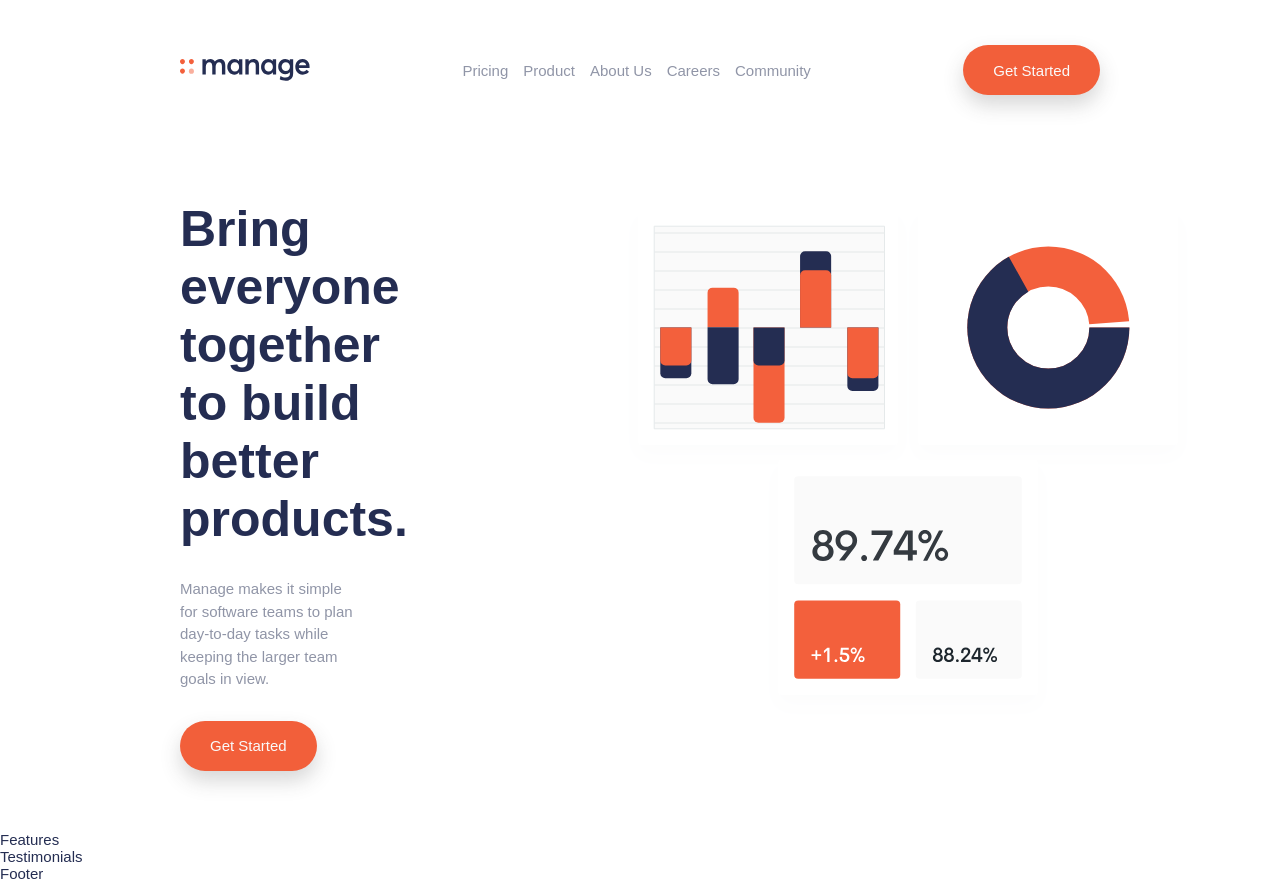
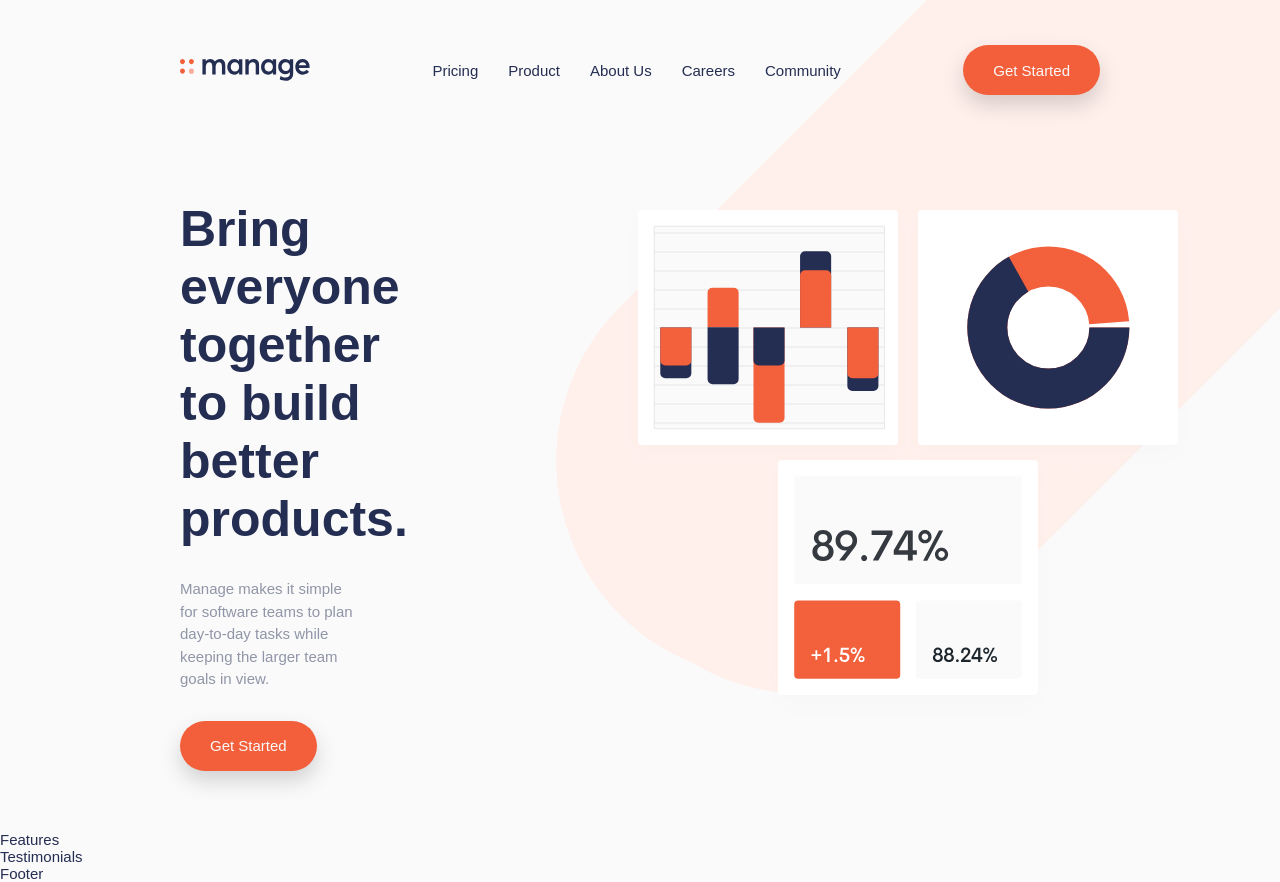
Before and after one commit to maryamaljanabi/frontend-mentor-manage-landing-page, a React (Create React App) app: page / in a window 1280 px wide. Built offline with nearby package versions, Linux system fonts and the light colour scheme; a web font is replaced by a local one.

Commit message:
Add background image and color

```diff
--- a/src/Layout/Navbar/Navbar.js
+++ b/src/Layout/Navbar/Navbar.js
@@ -7,11 +7,11 @@
     <div className="navbar">
       <img className="logo" alt="logo-img" src={Logo} />
       <div className="links">
-        <p>Pricing</p>
-        <p>Product</p>
-        <p>About Us</p>
-        <p>Careers</p>
-        <p>Community</p>
+        <span>Pricing</span>
+        <span>Product</span>
+        <span>About Us</span>
+        <span>Careers</span>
+        <span>Community</span>
       </div>
       <button className="rounded-orange-button">Get Started</button>
     </div>
--- a/src/Layout/Navbar/Navbar.scss
+++ b/src/Layout/Navbar/Navbar.scss
@@ -10,7 +10,7 @@
   .links {
     display: flex;
     flex-direction: row;
-    gap: 1rem;
+    gap: 2rem;
     justify-content: space-between;
   }
 }
--- a/src/assets/styles/index.scss
+++ b/src/assets/styles/index.scss
@@ -8,6 +8,19 @@
   font-size: 15px;
   font-family: "Be Vietnam", sans-serif;
   color: $Dark-Blue;
+}
+
+html {
+  scroll-behavior: smooth;
+}
+
+body {
+  background-image: url("./../images/bg-tablet-pattern.svg"),
+    url("./../images/bg-tablet-pattern.svg");
+  background-position: top -9rem right -6rem, top -8rem right -8rem,
+    top 32rem left 14rem;
+  background-repeat: no-repeat;
+  background-color: $Very-Light-Gray;
 }
 
 .rounded-orange-button {
```
